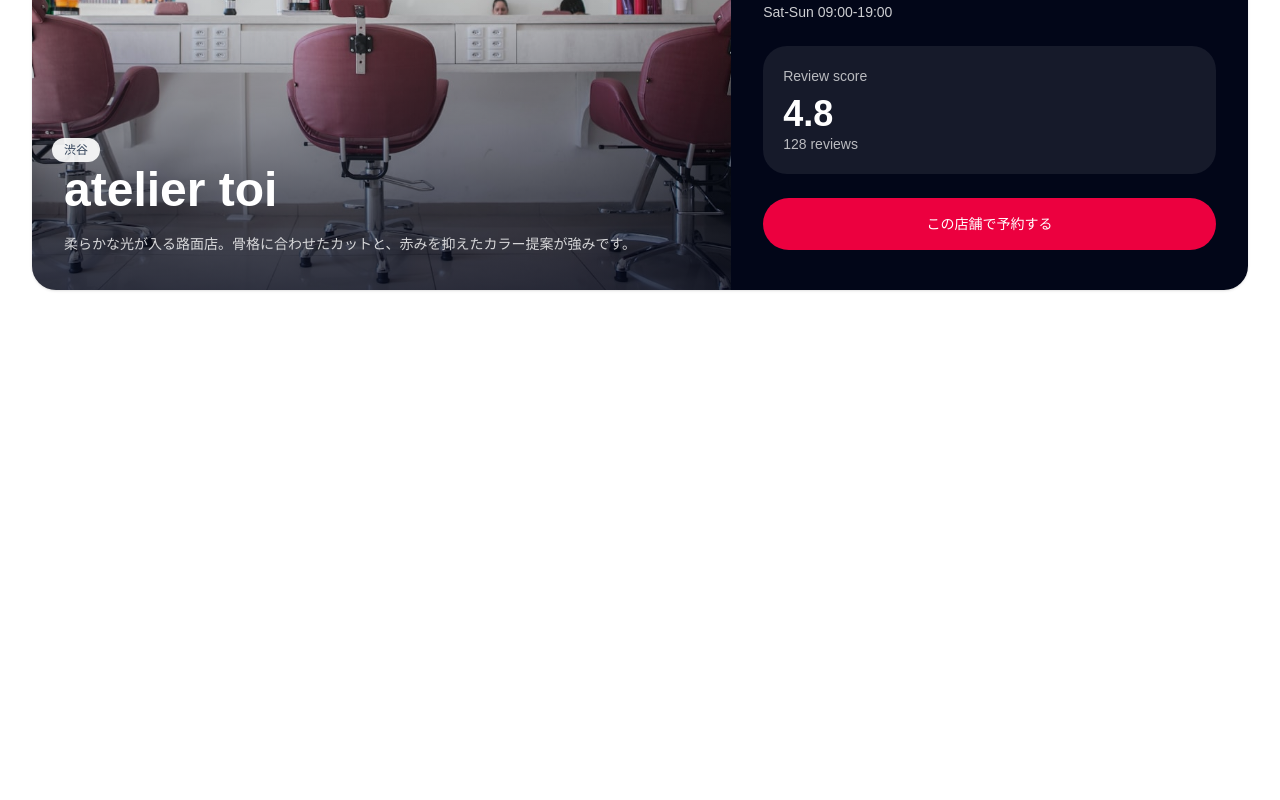
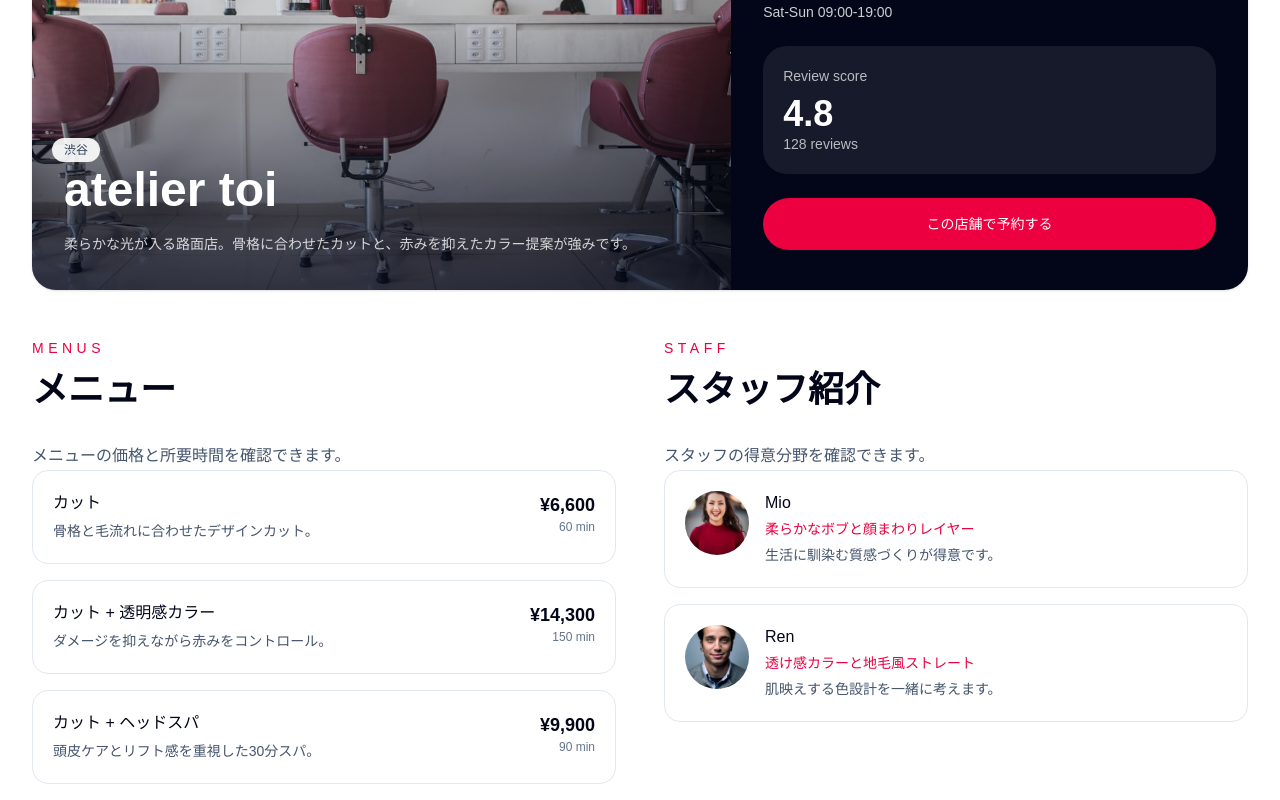
Before and after one commit to mn329/NextSalon, a Next.js app: page /shop/1 in a window 1280 px wide. Shown: the part 347-1147 px from the top of the page. Before the commit the page ends 800 px from the top, so only its background shows below. Built offline with nearby package versions, Linux system fonts and the light colour scheme; no server answers.

Commit message:
feat: 店舗詳細にメニューとスタッフを並列取得して表示
Promise.allで独立した取得を並列化し、大画面では2カラムで並べる。

```diff
--- a/app/shop/[id]/page.tsx
+++ b/app/shop/[id]/page.tsx
@@ -1,24 +1,26 @@
-import { getShop } from "@/lib/services/shops";
 import { notFound } from "next/navigation";
+import { getShop, getMenus, getStaffs } from "@/lib/services/shops";
 import ShopHero from "@/components/ShopHero";
+import ShopMenuList from "@/components/ShopMenuList";
+import ShopStaffList from "@/components/ShopStaffList";
 
-type Props = {
-  params: Promise<{ id: string }>;
-};
-// ショップページを表示
-export default async function ShopPage({ params }: Props) {
-  // ショップIDを取得
+type Props = { params: Promise<{ id: string }> };
+
+export default async function ShopDetailPage({ params }: Props) {
   const { id } = await params;
-  // ショップデータを取得
   const shop = await getShop(id);
+  if (!shop) notFound();
 
-  if (!shop) {
-    return notFound();
-  }
+  // 互いに依存しないデータを並列取得
+  const [menus, staffs] = await Promise.all([getMenus(id), getStaffs(id)]);
 
   return (
     <div>
       <ShopHero shop={shop} />
+      <section className="mt-12 grid gap-12 lg:grid-cols-2">
+        <ShopMenuList menus={menus} />
+        <ShopStaffList staffs={staffs} />
+      </section>
     </div>
   );
 }
```
